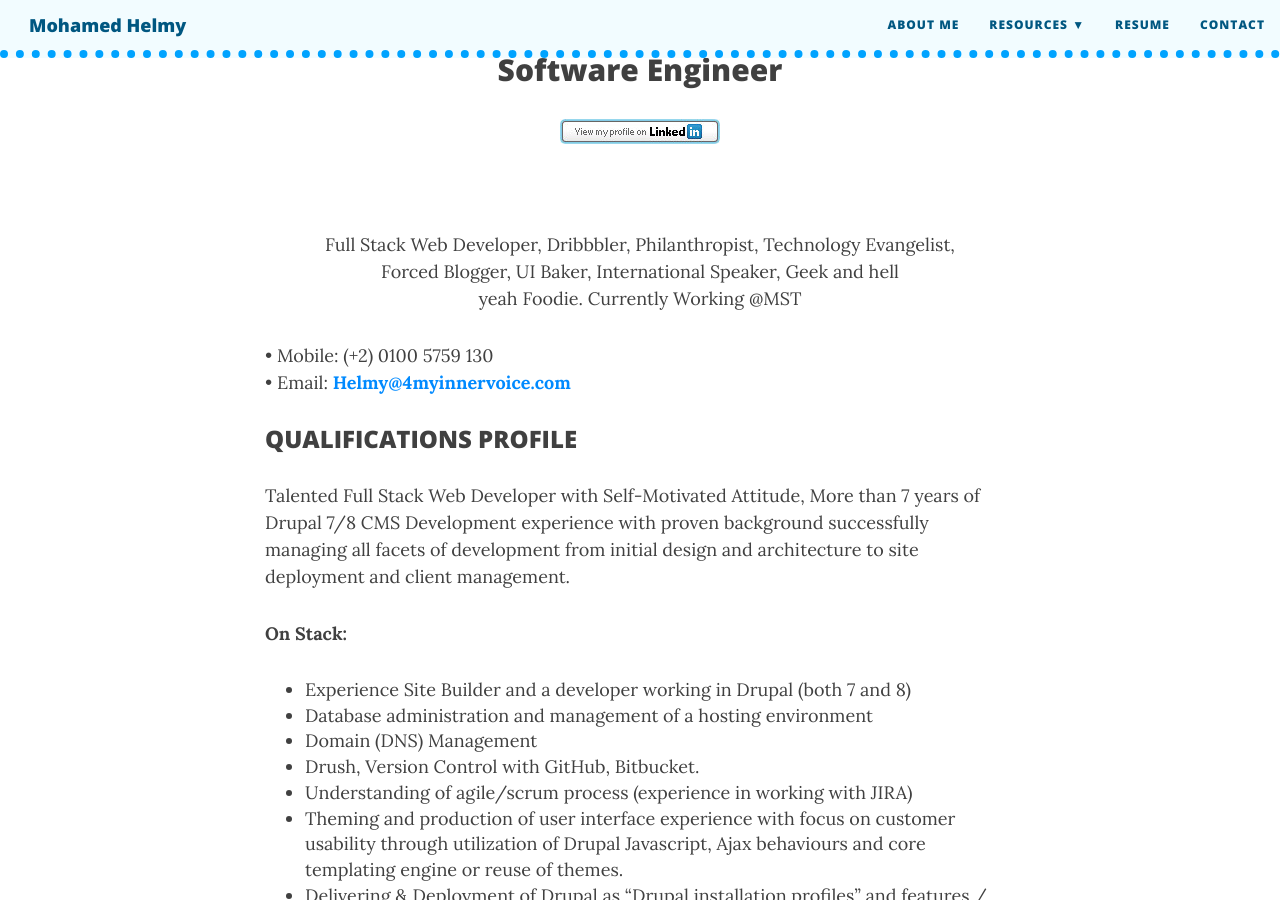
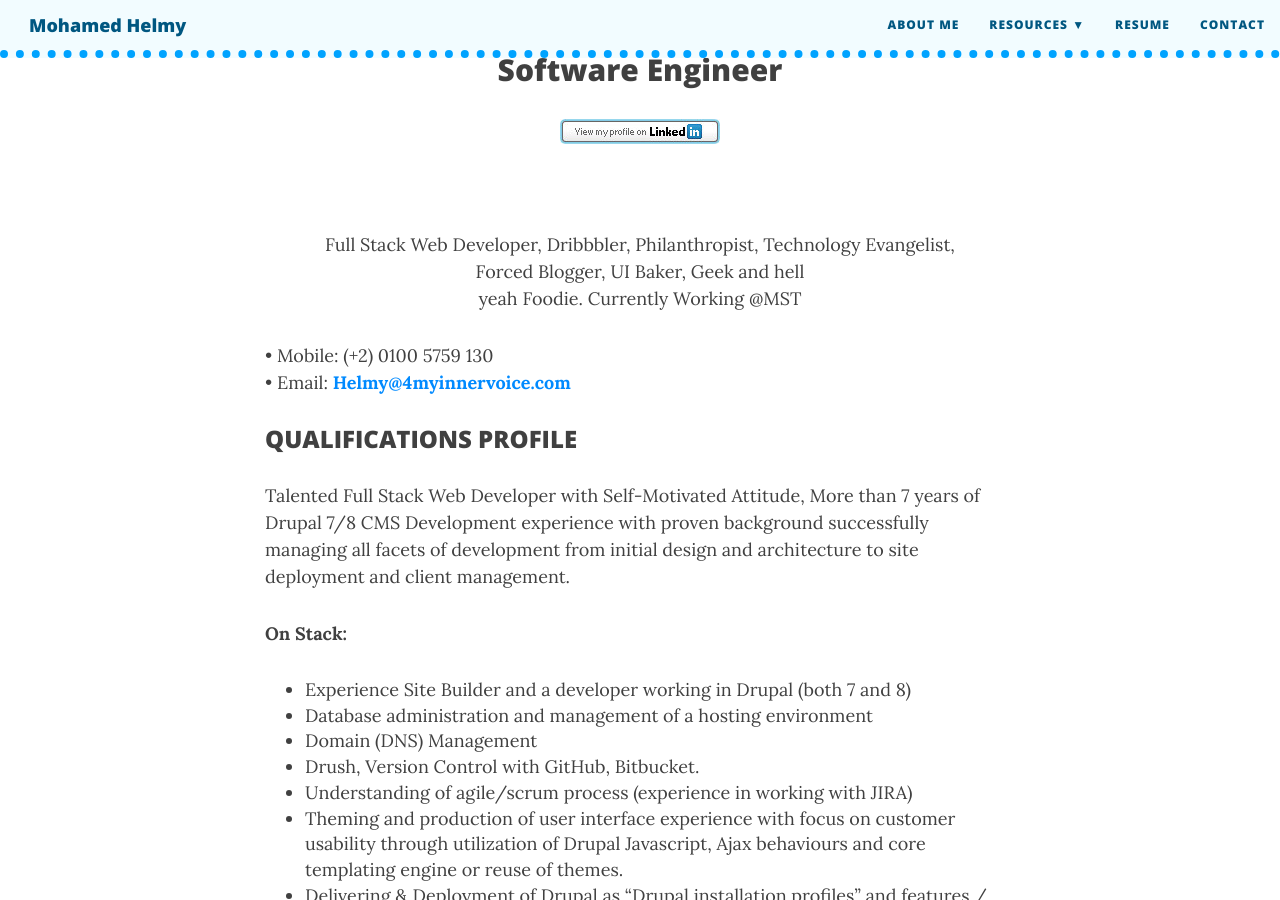
Before and after one commit to M-Helmy/m-helmy.github.io, a Jekyll site: the page built from resume.md, in a window 1280 px wide and 900 px high, scrolled down 545 px. Built offline with Jekyll 4.4.1, drawn with Linux system fonts in a browser that asks for light colours; nearby versions of some CDN libraries; comment, search, counter and statistics services are not loaded.

Commit message:
Remove , International Speaker

```diff
--- a/resume.md
+++ b/resume.md
@@ -7,7 +7,7 @@ bigimg: /img/desk.jpg
 <h2 style="text-align:center;">Software Engineer</h2>
 <p style="text-align:center;"><a href="https://www.linkedin.com/in/mohamedhelmy/" rel="nofollow" target="_blank"><img src="https://m-helmy.github.io/img/linkedin.jpg" alt="LinkedIn Add to Profile button"></a></p><br/>
 
-<p align="center"> Full Stack Web Developer, Dribbbler, Philanthropist, Technology Evangelist,<br>Forced Blogger, UI Baker, International Speaker, Geek and hell<br> yeah Foodie. Currently Working @MST </p>
+<p align="center"> Full Stack Web Developer, Dribbbler, Philanthropist, Technology Evangelist,<br>Forced Blogger, UI Baker, Geek and hell<br> yeah Foodie. Currently Working @MST </p>
 
 
 
```
